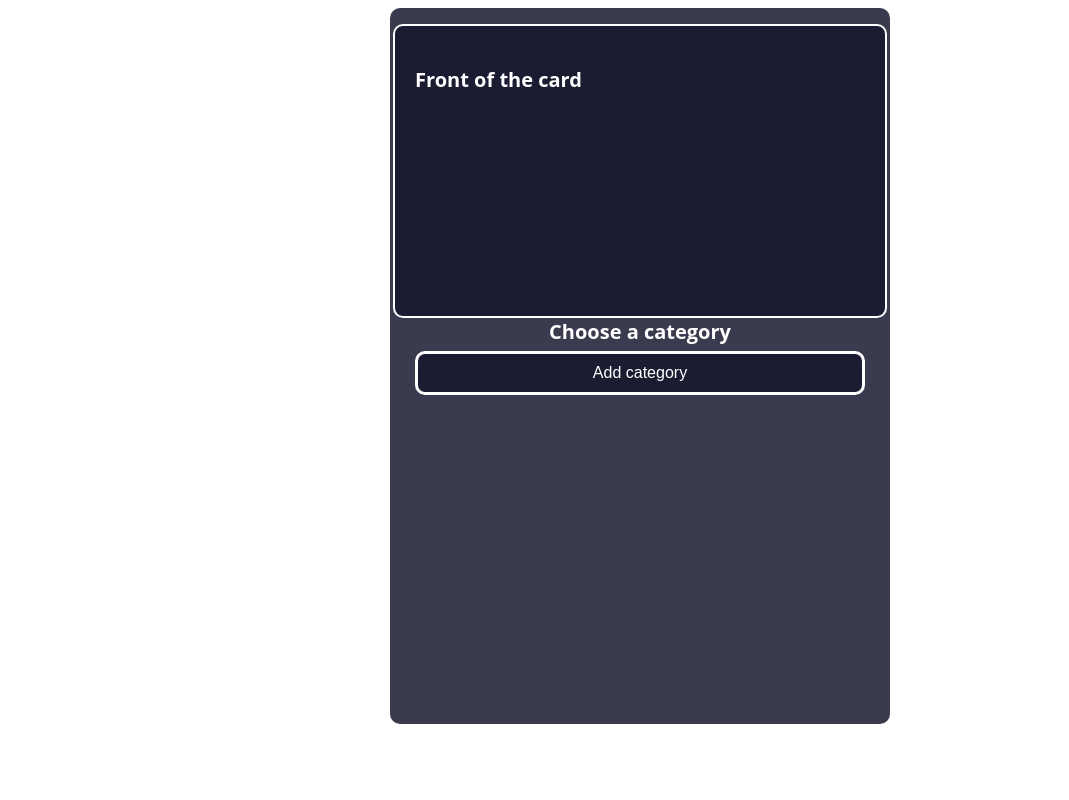
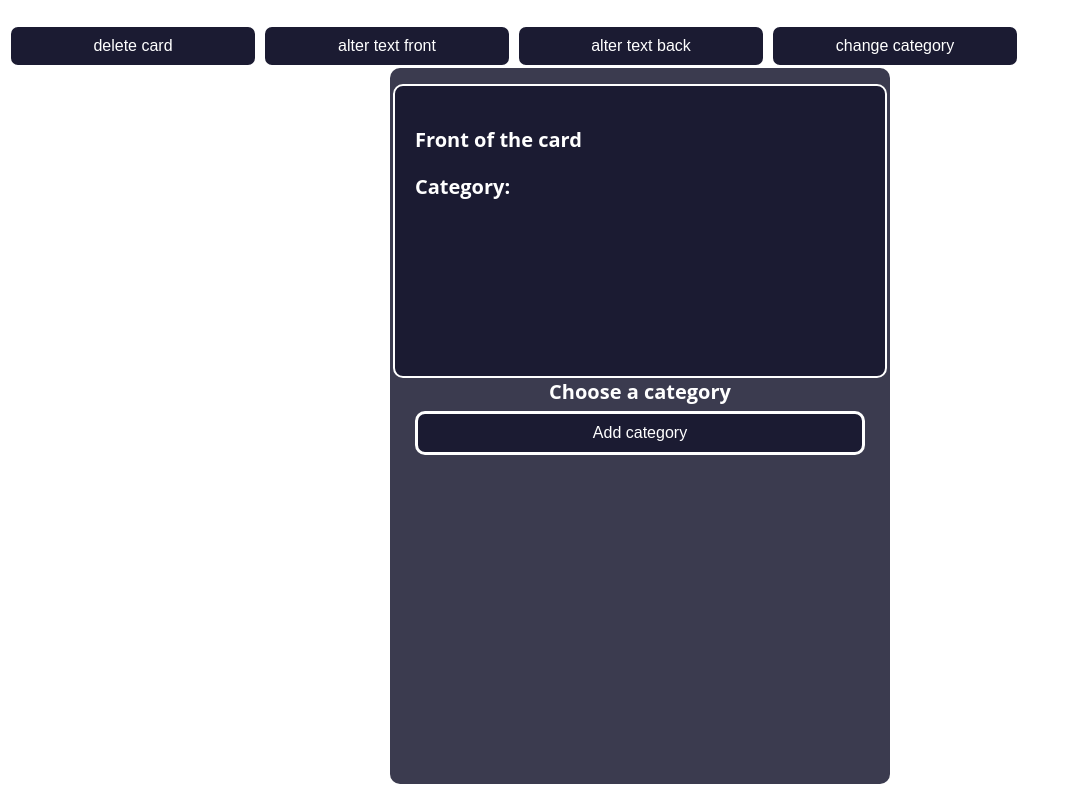
Before and after one commit to Sembauke/triage-flashcards, a website: page public/index.html in a window 1280 px wide. Shown: the whole page, without its empty margins (0-1069 px from the left). Drawn offline with Linux system fonts and the light colour scheme; no server answers.

Commit message:
feat: alter tex of card and delete cars

```diff
--- a/public/fetchRequests.js
+++ b/public/fetchRequests.js
@@ -1,5 +1,3 @@
-// TODO: alter text of the flashcard
-// TODO: be able to delete a card
 // TODO: be able to change the category of a card
 // TODO: be able to select a certain card category
 // TODO: view a list of all cards?
@@ -67,13 +65,17 @@ function insertCategory(card, category) {
 function updateDisplay(card){
     console.log(card);
     document.getElementById("question").innerHTML = card["front"];
+    // let category_display = document.getElementById("category_display").innerHTML;
+    // if(card["category"] != null){
+    //     category_display = "Category: " + card["category"];
+    // }
+    // category_display = "Category: " + card["category"] + " (choose category) ";
 }
 
 let frontBackObj = [];
 
 function switchFrontAndBack(){
     let display = document.getElementById("question");
-    console.log(frontBackObj[0]["front"]);
     let frontOrBack = document.getElementById("front-back");
     if(display.innerHTML == frontBackObj[0]["front"]){
         display.innerHTML = frontBackObj[0]["back"];
@@ -89,12 +91,79 @@ function fetchCards(category) {
         .then(response => response.json())
         .then(json => {
             updateDisplay(json);
+            frontBackObj = [];
             frontBackObj.push(json);
             if(!category) return;
             insertCategory(json, category);
         })
 }
 
+function deleteCard(){
+   if(confirm('Are you sure you want to delete this card?')){
+       fetch('/cards/'+frontBackObj[0]["id"], {
+           method: 'DELETE',
+           headers: {
+               'Content-Type': 'application/json'
+           }
+       })
+       .then(response => {
+           if(response.ok){
+               fetchCards();
+           }
+       })
+   }
+}
+
+function alterTextCard(side){
+    let alterText = prompt("Enter the new text: ");
+    if(side ==='front'){
+        if(alterText){
+            if(confirm('is this the text you want to update?')){
+                frontBackObj[0]["front"] = alterText;
+                fetch('/cards-text/'+frontBackObj[0]["id"], {
+                    method: 'PUT',
+                    body: JSON.stringify({
+                        front: alterText,
+                        back: frontBackObj[0]["back"]
+                    }),
+                    headers: {
+                        'Content-Type': 'application/json'
+                    }
+                })
+                .then(response => {
+                    if(response.ok){
+                        fetchCards();
+                    }
+                });
+            }
+        }
+
+    } else if(side === 'back') {
+        if(alterText){
+            if(confirm('is this the text you want to update?')){
+                frontBackObj[0]["back"] = alterText;
+                fetch('/cards-text/'+frontBackObj[0]["id"], {
+                    method: 'PUT',
+                    body: JSON.stringify({
+                        front: frontBackObj[0]["front"],
+                        back: alterText
+                    }),
+                    headers: {
+                        'Content-Type': 'application/json'
+                    }
+                })
+                .then(response => {
+                    if(response.ok){
+                        fetchCards();
+                    }
+                });
+            }
+        }
+    } else {
+        throw Error('Invalid side');
+    }
+}
+
 window.addEventListener('load', function() {
     fetchCards();
     fetchCategories();
--- a/public/index.css
+++ b/public/index.css
@@ -37,6 +37,10 @@
     text-align: center;
 }
 
+.button-2{
+    width: 250px;
+}
+
 .button-group{
     position: inherit;
     bottom: 10px;
--- a/public/index.html
+++ b/public/index.html
@@ -9,12 +9,27 @@
 
 </head>
 <body>
+    <div>
+    <button class="button button-2" onclick="deleteCard()">
+        delete card
+    </button>
+    <button class="button button-2" onclick="alterTextCard('front')">
+        alter text front
+    </button>
+    <button class="button button-2" onclick="alterTextCard('back')">
+        alter text back
+    </button>
+    <button class="button button-2" onclick="changeCategory()">
+        change category
+    </button>
+    </div>
     <div class="card">
         <div id="cards-left"></div>
 
         <div class="card-question" id="card" onclick="switchFrontAndBack()">
             <p id="front-back">Front of the card</p>
             <div id="question"></div>
+            <p id="category_display">Category:</p>
         </div>
 
         <div class="category">Choose a category</div>
```
Also changed, not shown: server.js (+43 -0 lines).
